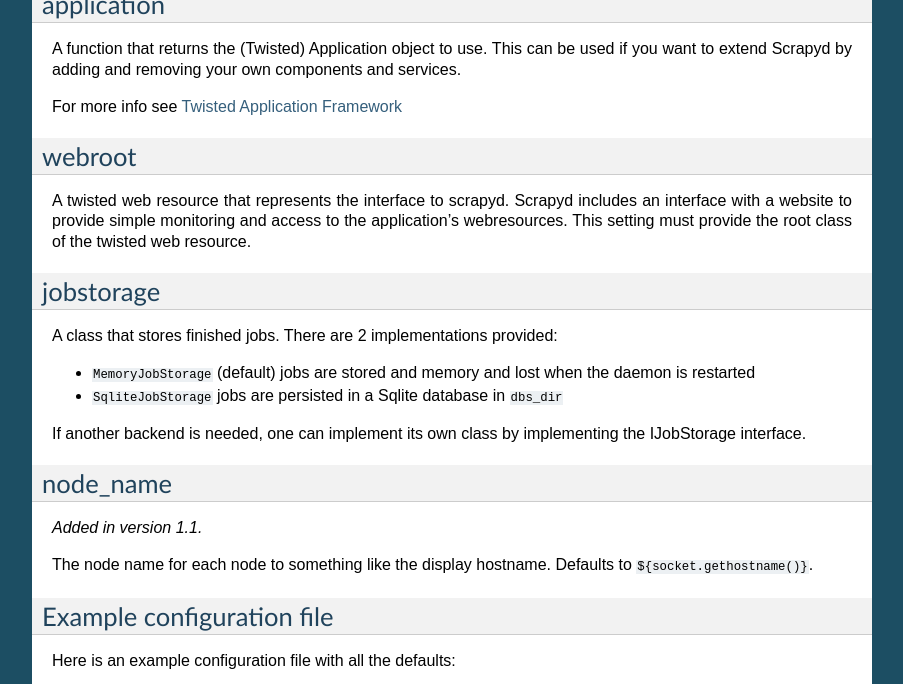
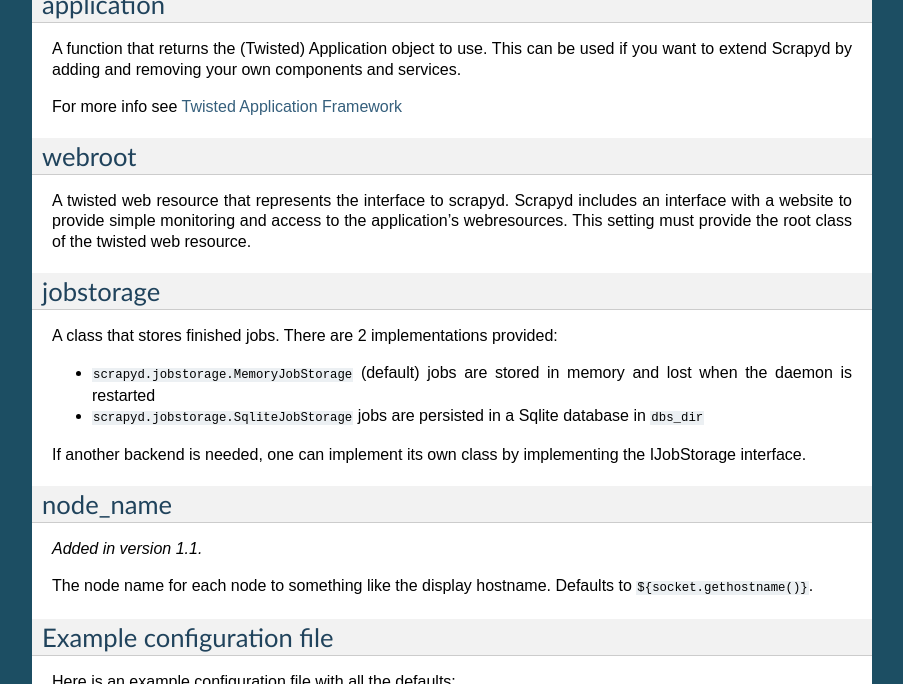
Before and after one commit to scrapy/scrapyd, a Sphinx documentation site: the page built from docs/config.rst, in a window 1280 px wide and 900 px high, scrolled down 2177 px, cut to the strip 0-684 px from the top of the window. Shown: the whole strip, without its empty margins (198-1101 px from the left). Built offline with Sphinx 7.4.7, drawn with Linux system fonts in a browser that asks for light colours.

Commit message:
job persistence: documentation minor edits

```diff
--- a/docs/config.rst
+++ b/docs/config.rst
@@ -157,8 +157,8 @@
 
 A class that stores finished jobs. There are 2 implementations provided:
 
-* ``MemoryJobStorage`` (default) jobs are stored and memory and lost when the daemon is restarted
-* ``SqliteJobStorage`` jobs are persisted in a Sqlite database in ``dbs_dir``
+* ``scrapyd.jobstorage.MemoryJobStorage`` (default) jobs are stored in memory and lost when the daemon is restarted
+* ``scrapyd.jobstorage.SqliteJobStorage`` jobs are persisted in a Sqlite database in ``dbs_dir``
 
 If another backend is needed, one can implement its own class by implementing the IJobStorage
 interface.
```
